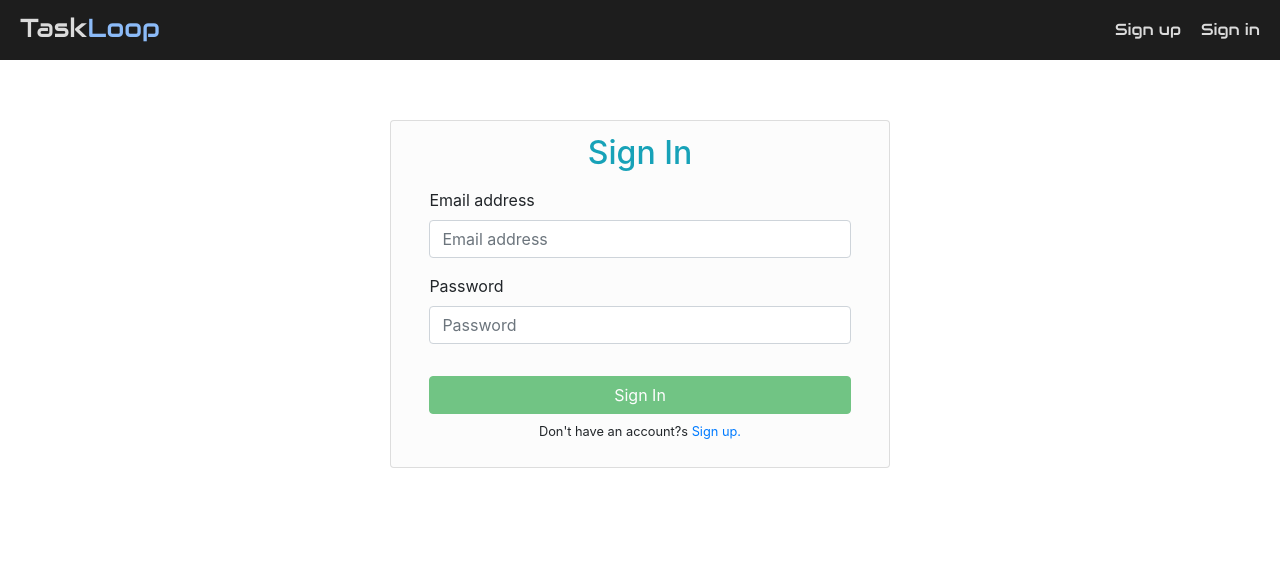
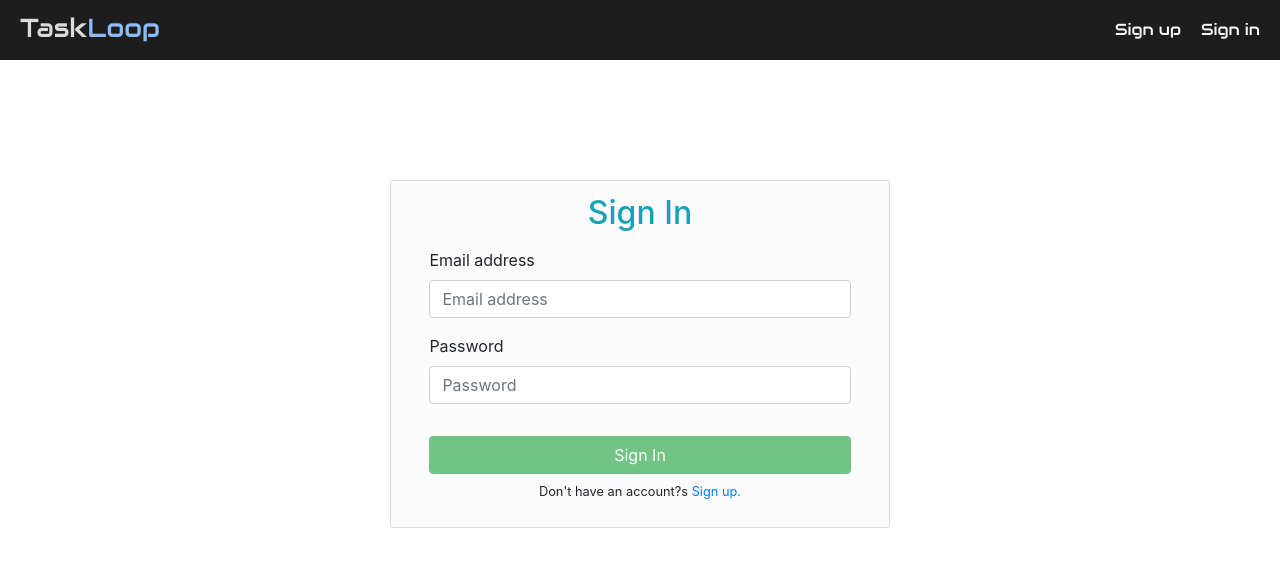
Before and after one commit to enotgr/TaskLoop, an Angular app in the folder task-loop-client/: page /login in a window 1280 px wide. Shown: the top 566 px of the page. Built offline with nearby package versions, Linux system fonts and the light colour scheme.

Commit message:
change header style to flex

```diff
--- a/task-loop-client/src/app/shared/layouts/auth-layout/auth-layout.component.html
+++ b/task-loop-client/src/app/shared/layouts/auth-layout/auth-layout.component.html
@@ -1,11 +1,13 @@
 <div class="header">
   <div class="logo">
-    <a routerLink="/">Task<span class="text-blue">Loop</span></a>
+    <a routerLink="/" class="text-decoration-none logo-link">
+      Task<span class="text-blue">Loop</span>
+    </a>
   </div>
   <div class="nav-items">
     <ng-container *ngFor="let link of links">
       <div class="nav-item">
-        <a [routerLink]="[link.url]">{{ link.name }}</a>
+        <a [routerLink]="link.url" class="text-decoration-none text-light">{{ link.name }}</a>
       </div>
     </ng-container>
   </div>
--- a/task-loop-client/src/app/shared/layouts/auth-layout/auth-layout.component.scss
+++ b/task-loop-client/src/app/shared/layouts/auth-layout/auth-layout.component.scss
@@ -1,15 +1,16 @@
-a {
-  text-decoration: none;
-  color: #dbdbdb;
+@import "~src/styles";
+
+:host {
+  display: flex;
+  flex-direction: column;
+  width: 100%;
 }
 
 .header {
-  position: fixed;
-  top: 0;
-  left: 0;
-  right: 0;
+  display: flex;
+  flex-direction: column;
+  width: 100%;
   height: 60px;
-
   background-color: #1d1d1d;
 
   .nav-items {
@@ -30,8 +31,12 @@ a {
     font-family: "Audiowide", cursive;
     font-size: 26px;
 
-    .text-blue {
-      color: #8cbbf8;
+    .logo-link {
+      color: $logo_color_1;
+
+      .text-blue {
+        color: $logo_color_2;
+      }
     }
   }
 }
--- a/task-loop-client/src/app/shared/layouts/main-layout/main-layout.component.html
+++ b/task-loop-client/src/app/shared/layouts/main-layout/main-layout.component.html
@@ -1,11 +1,13 @@
 <div class="header">
   <div class="logo">
-    <a routerLink="/board">Task<span class="text-blue">Loop</span></a>
+    <a routerLink="/board" class="text-decoration-none logo-link">
+      Task<span class="text-blue">Loop</span>
+    </a>
   </div>
   <div class="nav-items">
     <ng-container *ngFor="let link of links">
       <div class="nav-item">
-        <a routerLink="[link.url]">{{ link.name }}</a>
+        <a [routerLink]="link.url" class="text-decoration-none text-light">{{ link.name }}</a>
       </div>
     </ng-container>
   </div>
--- a/task-loop-client/src/app/shared/layouts/main-layout/main-layout.component.scss
+++ b/task-loop-client/src/app/shared/layouts/main-layout/main-layout.component.scss
@@ -1,15 +1,16 @@
-a {
-  text-decoration: none;
-  color: #dbdbdb;
+@import "~src/styles";
+
+:host {
+  display: flex;
+  flex-direction: column;
+  width: 100%;
 }
 
 .header {
-  position: fixed;
-  top: 0;
-  left: 0;
-  right: 0;
+  display: flex;
+  flex-direction: column;
+  width: 100%;
   height: 60px;
-
   background-color: #1d1d1d;
 
   .nav-items {
@@ -25,13 +26,17 @@ a {
 
   .logo {
     position: absolute;
-    top: 12px;
+    top: 8px;
     left: 20px;
     font-family: "Audiowide", cursive;
     font-size: 26px;
 
-    .text-blue {
-      color: #8cbbf8;
+    .logo-link {
+      color: $logo_color_1;
+
+      .text-blue {
+        color: $logo_color_2;
+      }
     }
   }
 }
--- a/task-loop-client/src/index.html
+++ b/task-loop-client/src/index.html
@@ -6,7 +6,6 @@
     <base href="/" />
     <meta name="viewport" content="width=device-width, initial-scale=1" />
     <link rel="icon" type="image/x-icon" href="favicon.ico" />
-    <!-- <link rel="preconnect" href="https://fonts.gstatic.com" /> -->
     <link
       href="https://fonts.googleapis.com/css2?family=Audiowide&display=swap"
       rel="stylesheet"
--- a/task-loop-client/src/styles.scss
+++ b/task-loop-client/src/styles.scss
@@ -1,3 +1,5 @@
 /* You can add global styles to this file, and also import other style files */
 $main_green_color: #70c05f;
+$logo_color_1: #dbdbdb;
+$logo_color_2: #8cbbf8;
 $curtain_color: #00000077;
```
